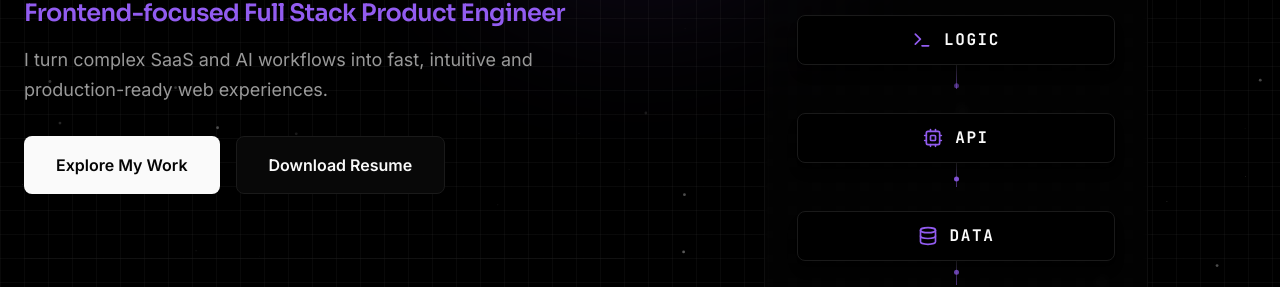
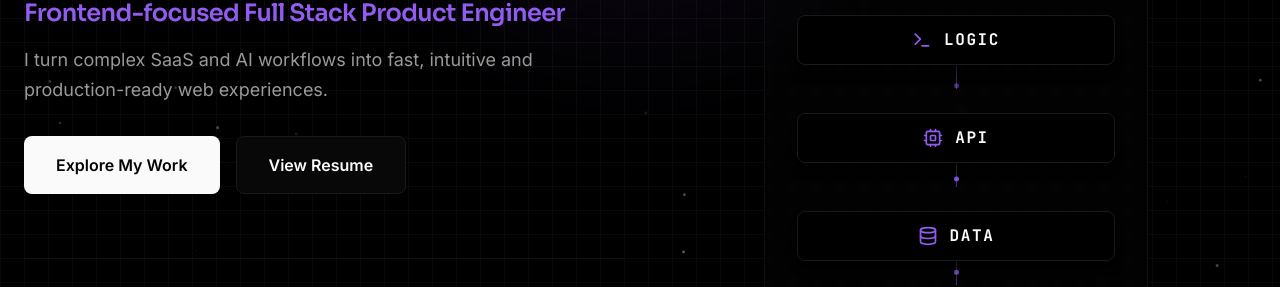
Before and after one commit to dsriharikrishna/dsk-portfolio, a Next.js app: page / in a window 1280 px wide. Shown: the part 342-629 px from the top of the page. Built offline with nearby package versions, Linux system fonts and the light colour scheme.

Commit message:
feat: add Hero section and Resume component with interactive animations

```diff
--- a/src/components/sections/Hero.tsx
+++ b/src/components/sections/Hero.tsx
@@ -88,12 +88,12 @@ export default function Hero() {
               Explore My Work
             </button>
             <Link
-              href="/resume.pdf"
+              href="https://docs.google.com/document/d/123S0y3jKENNQMnQz_RROW853e8SCmQ5-/edit?usp=sharing&ouid=116905612445915389938&rtpof=true&sd=true"
               target="_blank"
               className="px-8 py-4 border border-border bg-card rounded-lg font-semibold
                        hover:border-accent hover:text-accent transition-all duration-300 w-full sm:w-auto text-center"
             >
-              Download Resume
+              View Resume
             </Link>
           </motion.div>
 
--- a/src/features/contact/components/ResumeSection.tsx
+++ b/src/features/contact/components/ResumeSection.tsx
@@ -23,7 +23,7 @@ export default function ResumeSection() {
 
           <div className="flex flex-col items-center gap-4 mt-6">
             <h2 className="text-sm font-mono uppercase tracking-widest text-muted-foreground">Make It Extremely Easy</h2>
-            <h3 className="text-3xl font-black">Download Resume</h3>
+            <h3 className="text-3xl font-black">View Resume</h3>
           </div>
 
           <p className="text-xl font-medium text-foreground/90">
@@ -35,8 +35,8 @@ export default function ResumeSection() {
             target="_blank"
             className="inline-flex items-center gap-3 px-8 py-4 bg-foreground text-background rounded-xl font-bold text-lg hover:bg-foreground/90 hover:scale-105 transition-all duration-300 shadow-xl"
           >
-            <Download className="w-5 h-5" />
-            Download PDF
+            <FileText className="w-5 h-5" />
+            View Document
           </Link>
         </motion.div>
       </div>
```
